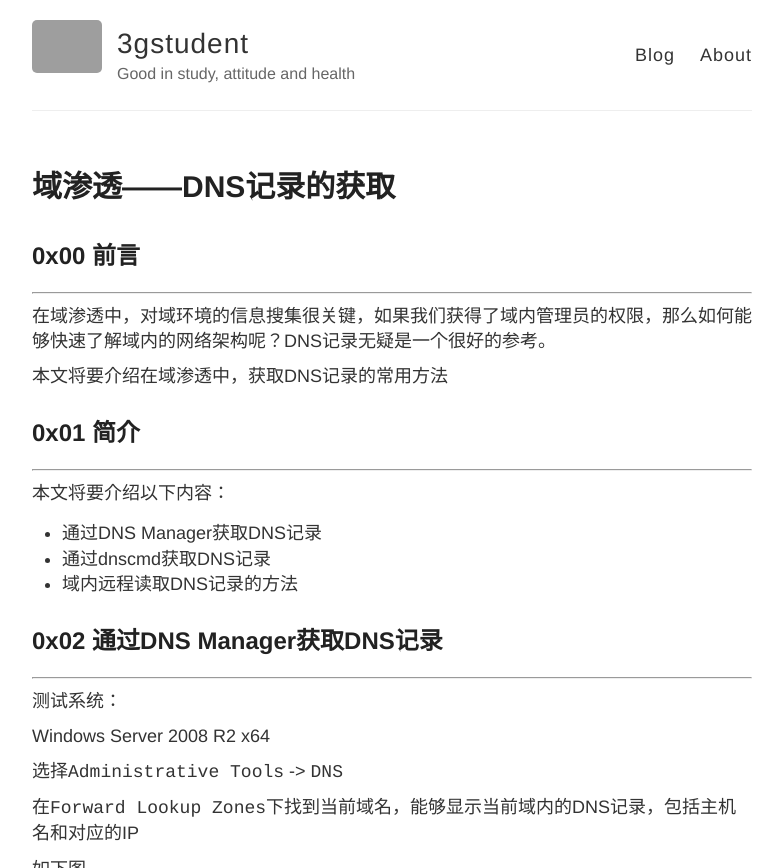
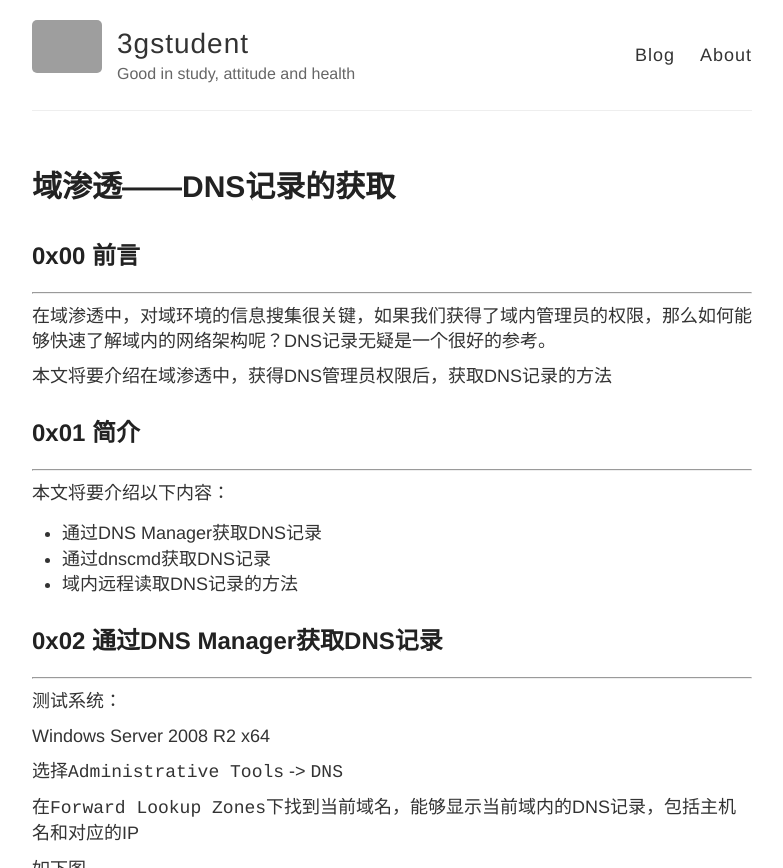
Before and after one commit to 3gstudent/backup-3gstudent.github.io, a Jekyll site: the page built from _posts/2019-2-22-域渗透——DNS记录的获取.md, in a window 1280 px wide and 900 px high, cut to the strip 0-868 px from the top of the window. Shown: the whole strip, without its empty margins (248-1031 px from the left). Built offline with Jekyll 4.4.1, drawn with Linux system fonts in a browser that asks for light colours; grey boxes are pictures that could not be loaded.

Commit message:
Update 2019-2-22-域渗透——DNS记录的获取.md

```diff
--- a/_posts/2019-2-22-域渗透——DNS记录的获取.md
+++ b/_posts/2019-2-22-域渗透——DNS记录的获取.md
@@ -9,7 +9,7 @@ title: 域渗透——DNS记录的获取
 
 在域渗透中，对域环境的信息搜集很关键，如果我们获得了域内管理员的权限，那么如何能够快速了解域内的网络架构呢？DNS记录无疑是一个很好的参考。
 
-本文将要介绍在域渗透中，获取DNS记录的常用方法
+本文将要介绍在域渗透中，获得DNS管理员权限后，获取DNS记录的方法
 
 
 ## 0x01 简介
```
